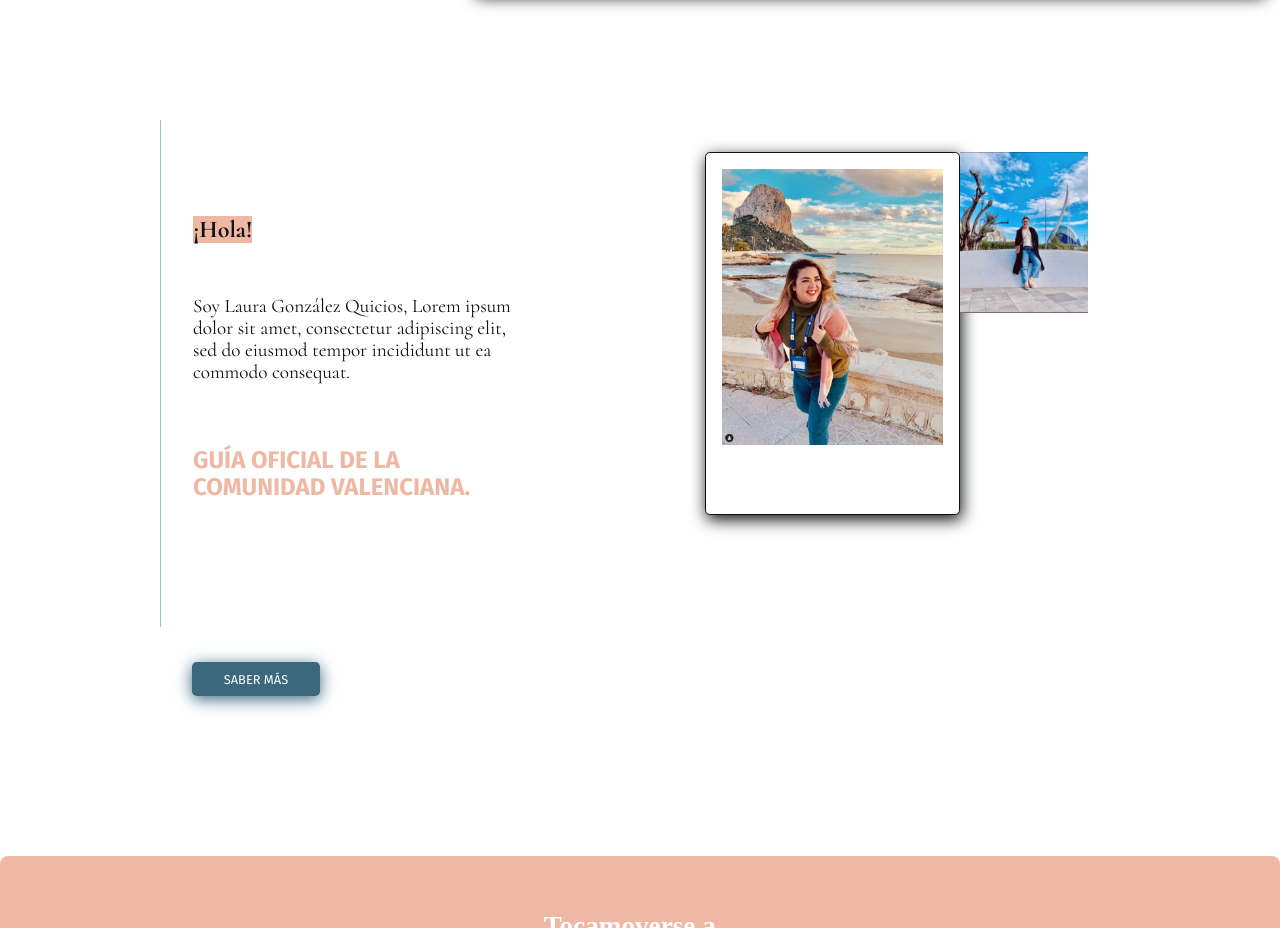
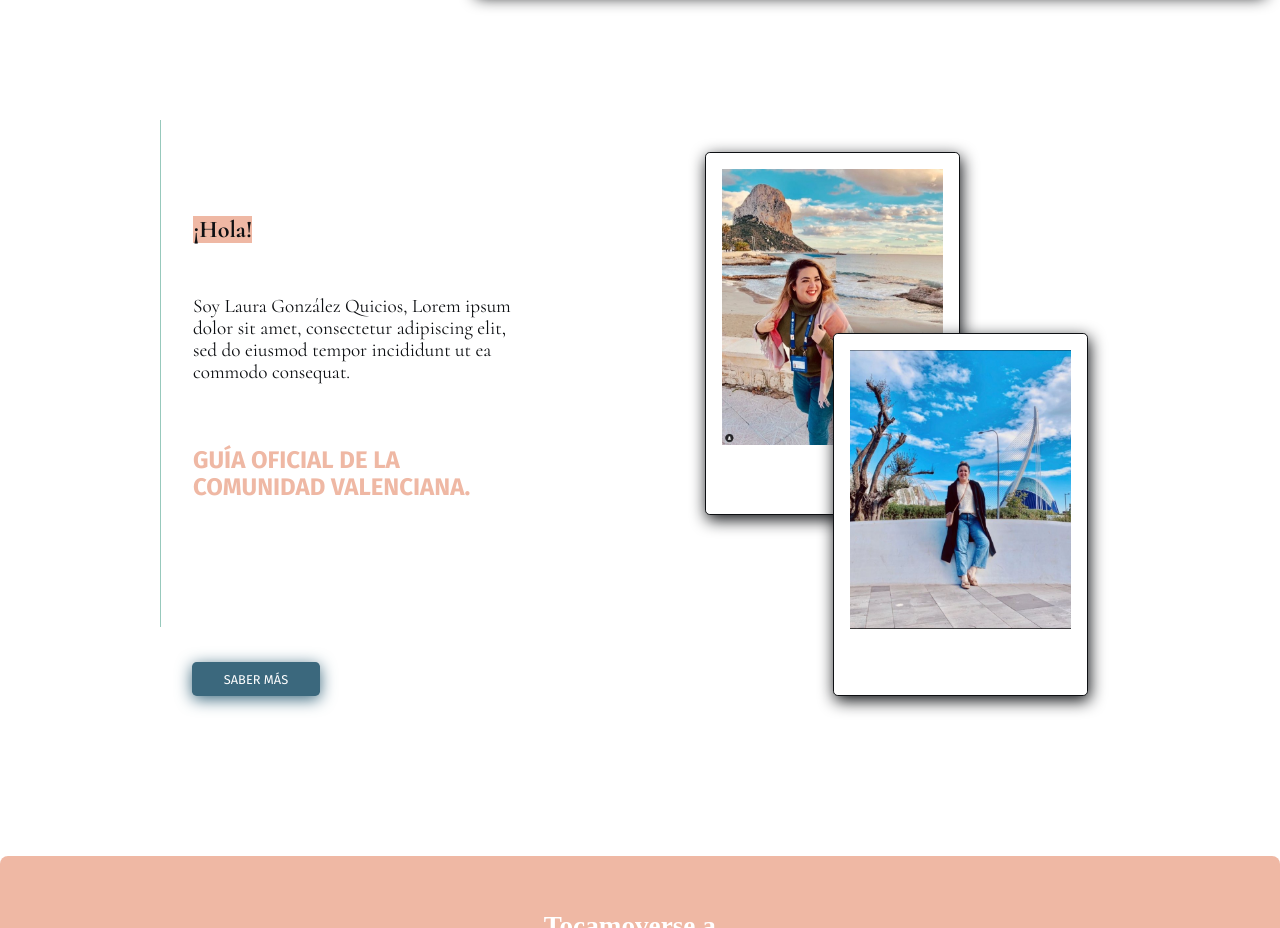
Before and after one commit to MayVT/proyecto_frontend, a plain HTML site: page index.html in a window 1280 px wide. Shown: the part 619-1547 px from the top of the page. Drawn offline with nearby package versions, Linux system fonts and the light colour scheme; a web font is replaced by a local one.

Commit message:
Add files via upload

```diff
--- a/index.html
+++ b/index.html
@@ -86,18 +86,18 @@
                     <p class="about-me__text text align">Soy Laura González Quicios, Lorem ipsum dolor sit amet, consectetur adipiscing elit, sed do eiusmod tempor incididunt ut ea commodo consequat.</p>
                     <h3 class="about-me__subtitle title color--pink upper">GUÍA OFICIAL DE LA COMUNIDAD VALENCIANA. </h3>
                 </div>
+                <div class="about-me__container-images">
+                    <div class="image-polaroid">
+                        <img src="img/home-image-aboutme1.jpg" alt="">
+                    </div>
+                    <div class="image-polaroid--front">
+                        <img src="img/home-image-aboutme2.jpg" alt="">
+                    </div>
+                </div>
                 <div class="about-me__container-button">
                     <button class="about-me__button button">
                         <a href="sobremi.html" class="link color--white upper">Saber más</a>
                     </button>
-                </div>
-                <div class="about-me__container-images">
-                    <div class="image-polaroid">
-                        <img src="img/home-image-aboutme1.jpg" alt="">
-                    </div>
-                    <div class="image-polaroid--small">
-                        <img src="img/home-image-aboutme2.jpg" alt="">
-                    </div>
                 </div>
             </div>
         </section>
```
